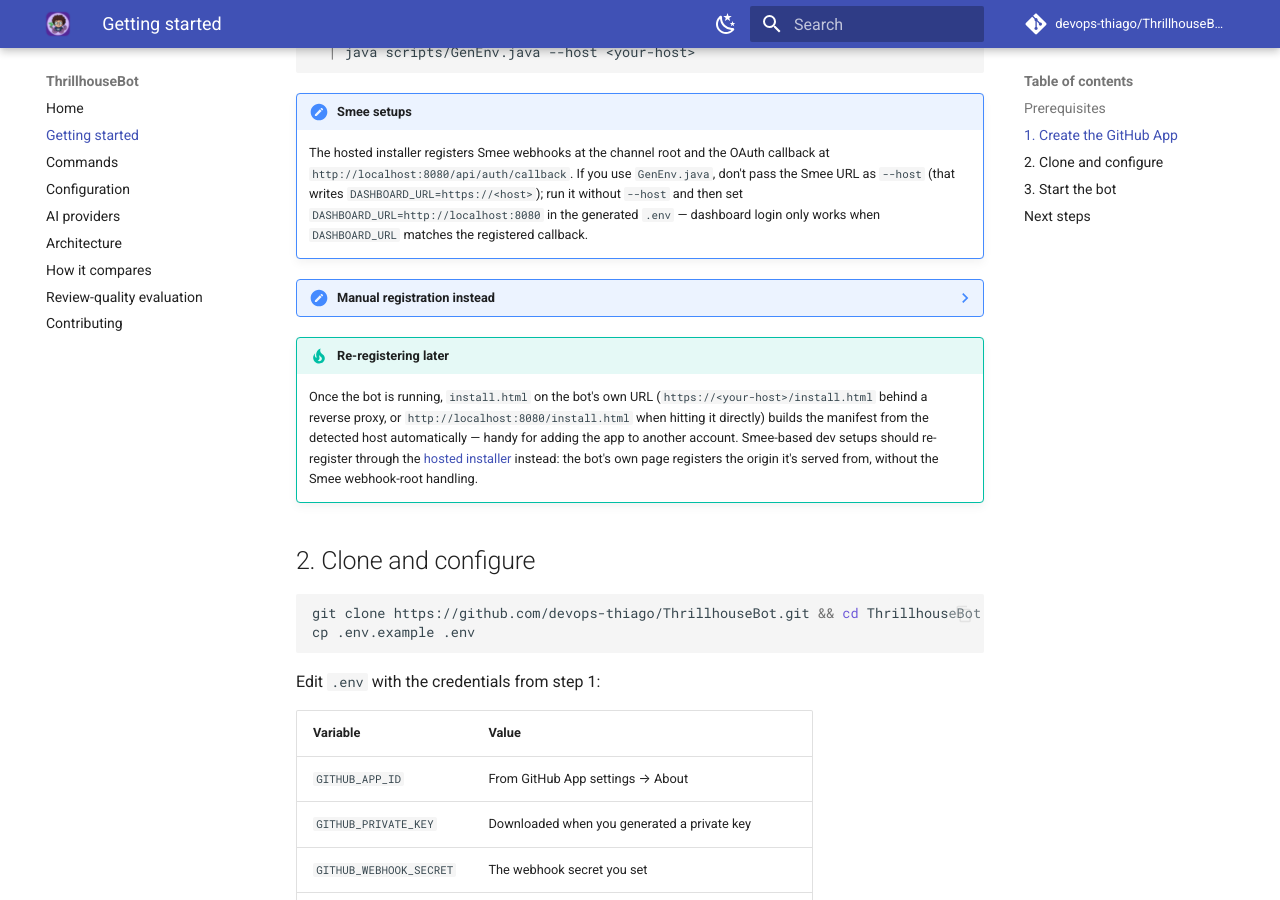
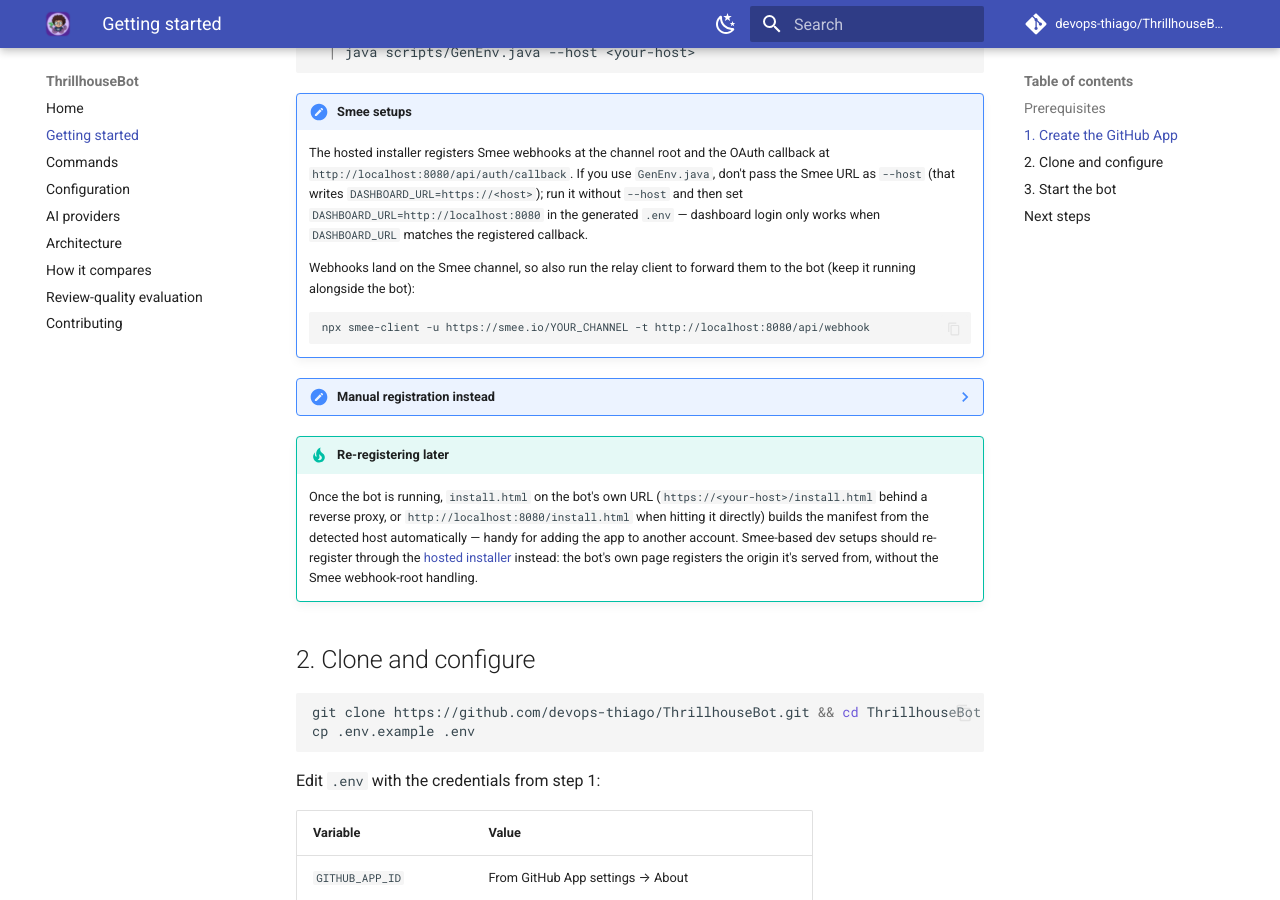
Before and after one commit to devops-thiago/ThrillhouseBot, an MkDocs documentation site: the page built from docs/getting-started.md, in a window 1280 px wide and 900 px high, scrolled down 946 px. Built offline with MkDocs 1.6.1 and Material for MkDocs 9.7.7, drawn with Linux system fonts in a browser that asks for light colours; comment, search, counter and statistics services are not loaded.

Commit message:
docs: tell Smee users to run the relay client (#319)
Webhooks were registered on the channel but nothing forwarded them to
the bot — the Smee note in getting started now includes the smee-client
command targeting the local /api/webhook.

Co-Authored-By: Claude Fable 5 <noreply@anthropic.com>

````diff
--- a/docs/getting-started.md
+++ b/docs/getting-started.md
@@ -44,6 +44,13 @@ gh api --method POST /app-manifests/<code>/conversions \
     `DASHBOARD_URL=https://<host>`); run it without `--host` and then set
     `DASHBOARD_URL=http://localhost:8080` in the generated `.env` — dashboard
     login only works when `DASHBOARD_URL` matches the registered callback.
+
+    Webhooks land on the Smee channel, so also run the relay client to
+    forward them to the bot (keep it running alongside the bot):
+
+    ```bash
+    npx smee-client -u https://smee.io/YOUR_CHANNEL -t http://localhost:8080/api/webhook
+    ```
 
 ??? note "Manual registration instead"
 
````
